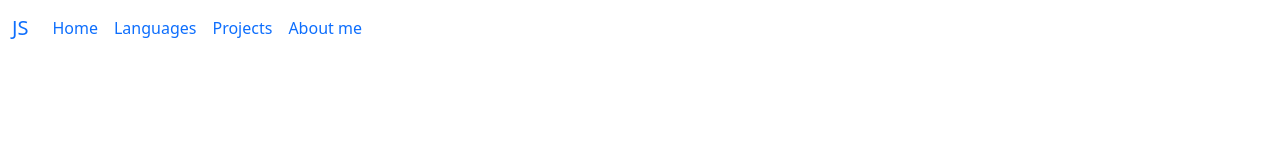
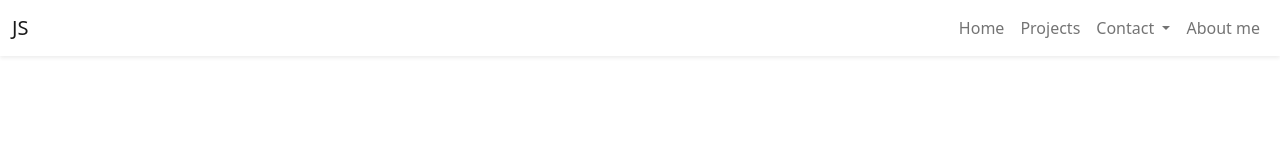
Before and after one commit to JWS93/Personal-Portfolio, a plain HTML site: page index.html in a window 1280 px wide. Drawn offline with nearby package versions, Linux system fonts and the light colour scheme.

Commit message:
navbar 2

```diff
--- a/index.html
+++ b/index.html
@@ -8,19 +8,34 @@
     <link href="style.css" rel="stylesheet" type="text/css" />
   </head>
   <body>
-    <nav class="navbar navbar-expand-lg bg-body-tertiary">
+    <nav class="navbar navbar-expand-lg navbar-light bg-white shadow-sm">
       <div class="container-fluid">
-        <a class="navbar-brand" href="#home">JS</a>
-        <button class="navbar-toggler" type="button" data-bs-toggle="collapse" data-bs-target="#navbarNavAltMarkup" aria-controls="navbarNavAltMarkup" aria-expanded="false" aria-label="Toggle navigation">
+        <a class="navbar-brand" href="#">JS</a>
+        <button class="navbar-toggler" type="button" data-bs-toggle="collapse" data-bs-target="#navbarSupportedContent" aria-controls="navbarSupportedContent" aria-expanded="false" aria-label="Toggle navigation">
           <span class="navbar-toggler-icon"></span>
         </button>
-        <div class="collapse navbar-collapse" id="navbarNavAltMarkup">
-          <div class="navbar-nav">
-            <a class="nav-link active" aria-current="page" href="#home">Home</a>
-            <a class="nav-link" href="#lang">Languages</a>
-            <a class="nav-link" href="#projects">Projects</a>
-            <a class="nav-link" href="#aboutme">About me</a>
-          </div>
+        <div class="collapse navbar-collapse" id="navbarSupportedContent">
+          <ul class="navbar-nav ms-auto mb-2 mb-lg-0">
+            <li class="nav-item">
+              <a class="nav-link" aria-current="page" href="#">Home</a>
+            </li>
+            <li class="nav-item">
+              <a class="nav-link" href="#">Projects</a>
+            </li>
+            <li class="nav-item dropdown">
+              <a class="nav-link dropdown-toggle" href="#" id="navbarDropdown" role="button" data-bs-toggle="dropdown" aria-expanded="false">
+                Contact
+              </a>
+              <ul class="dropdown-menu dropdown-menu-end" aria-labelledby="navbarDropdown">
+                <li><a class="dropdown-item" href="#">justinscott820@gmail.com</a></li>
+                <li><a class="dropdown-item" href="#">LinkedIn</a></li>
+                <li><a class="dropdown-item" href="#">Github</a></li>
+              </ul>
+            </li>
+            <li class="nav-item">
+              <a class="nav-link">About me</a>
+            </li>
+          </ul>
         </div>
       </div>
     </nav>
```
